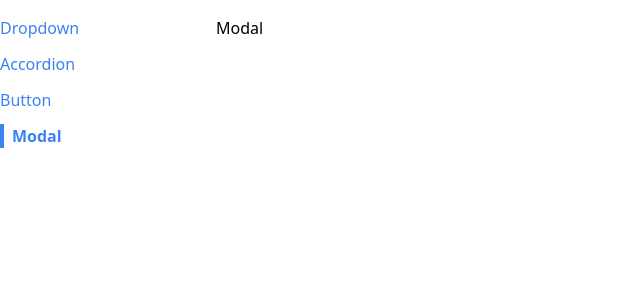
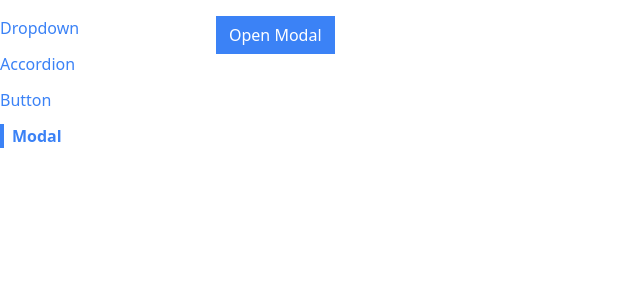
Before and after one commit to patbou02/app-components-ui, a React (Create React App) app: page /modal in a window 1280 px wide. Shown: the top 300 px of the page, without its empty margins (0-640 px from the left). Built offline with nearby package versions, Linux system fonts and the light colour scheme.

Commit message:
Updated Modal component to include custom Button component to trigger modal visibility as well as the modal with dummy content. Updated ModalPage component to include state and handler and conditionally show the Modal component

```diff
--- a/src/components/Modal.js
+++ b/src/components/Modal.js
@@ -1,5 +1,12 @@
 function Modal() {
-  return <div>Modal</div>;
+  return (
+    <div>
+      <div className="absolute inset-0 bg-gray-300 opacity-80"></div>
+      <div className="absolute inset-40 p-10 bg-white">
+        I am a modal!
+      </div>
+    </div>
+  );
 }
 
 export default Modal;
--- a/src/pages/ModalPage.js
+++ b/src/pages/ModalPage.js
@@ -1,9 +1,16 @@
+import { useState } from 'react';
 import Modal from '../components/Modal';
+import Button from '../components/Button';
 
 function ModalPage() {
+  const [showModal, setShowModal] = useState(false);
+
+  const handleClick = () => setShowModal(true);
+
   return (
     <div>
-      <Modal />
+      <Button primary onClick={handleClick}>Open Modal</Button>
+      {showModal && <Modal/>}
     </div>
   );
 }
```
